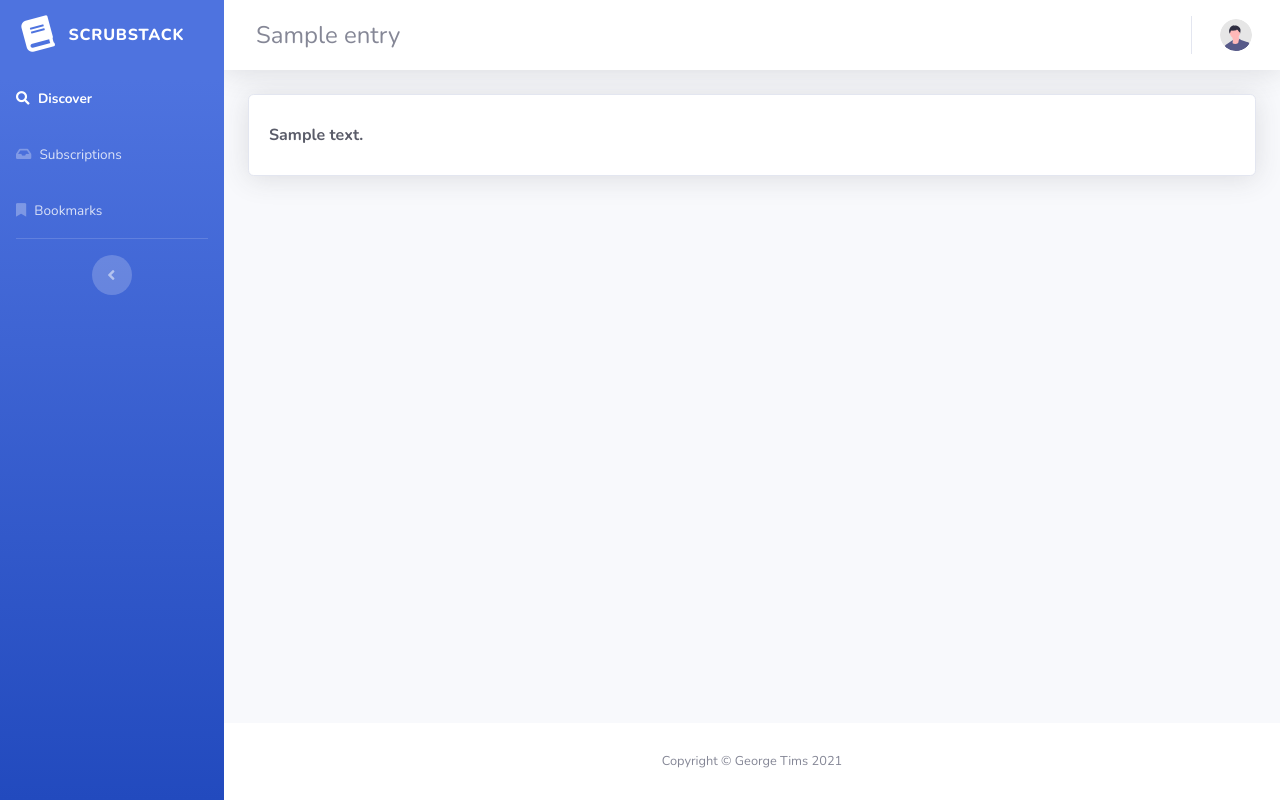
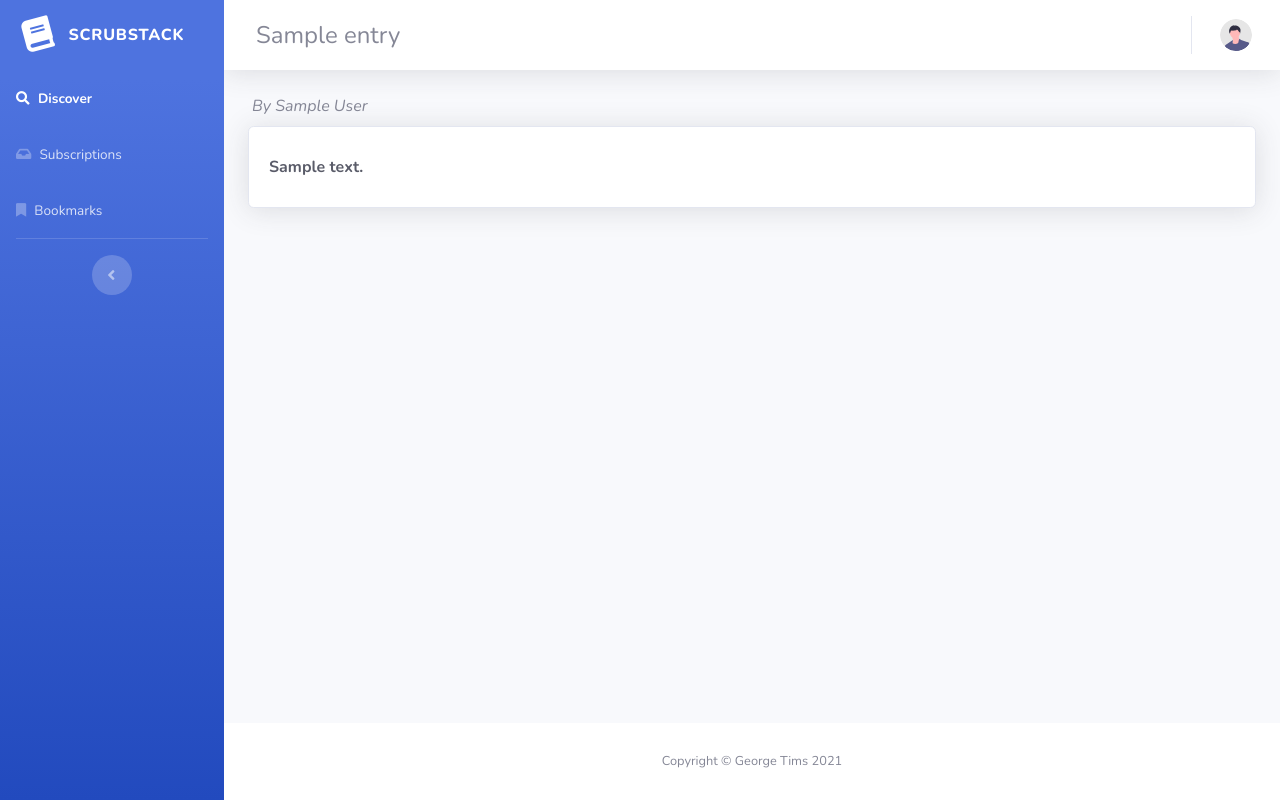
Before and after one commit to georgetims96/rss2newsletter, a Django app: page /entry/1 in a window 1280 px wide. Run offline with Django 3.2, Linux system fonts and the light colour scheme; a user stored in the database is signed in; tables that the repository leaves empty hold one stand-in row (values such as "Sample post"); parts of the project's set-up code (start-up, migrations or seed data) failed here and were passed over; some libraries are stand-ins or nearby versions.

Commit message:
Added author byline to EntryDetail

```diff
--- a/feedaggregator/templates/feedaggregator/entry_detail2.html
+++ b/feedaggregator/templates/feedaggregator/entry_detail2.html
@@ -10,6 +10,11 @@
 <!-- Page Heading -->
 
                     <!-- Content Row -->
+                    <div class="row ml-1 mb-2 text-muted font-italic">
+                        {% if entry.author %}
+                            By {{entry.author}}
+                        {% endif %}
+                    </div>
                     <div class="row">
 
                         <!-- Earnings (Monthly) Card Example -->
```
Also changed, not shown: 1 other file.
